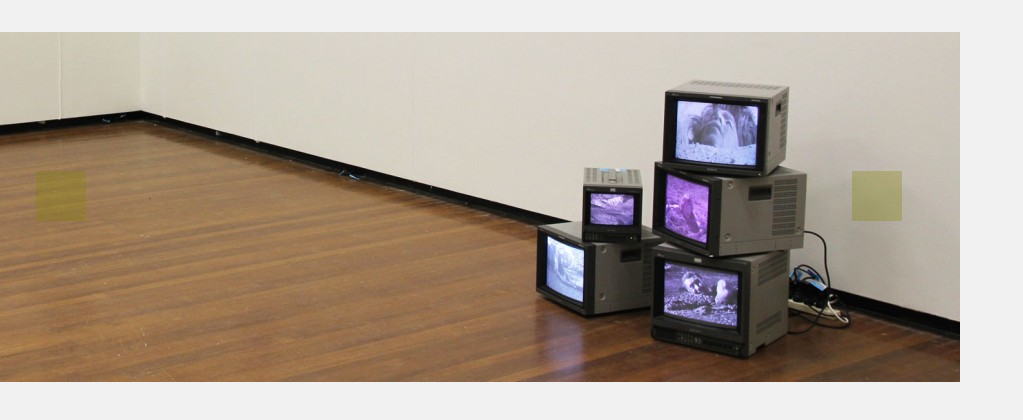
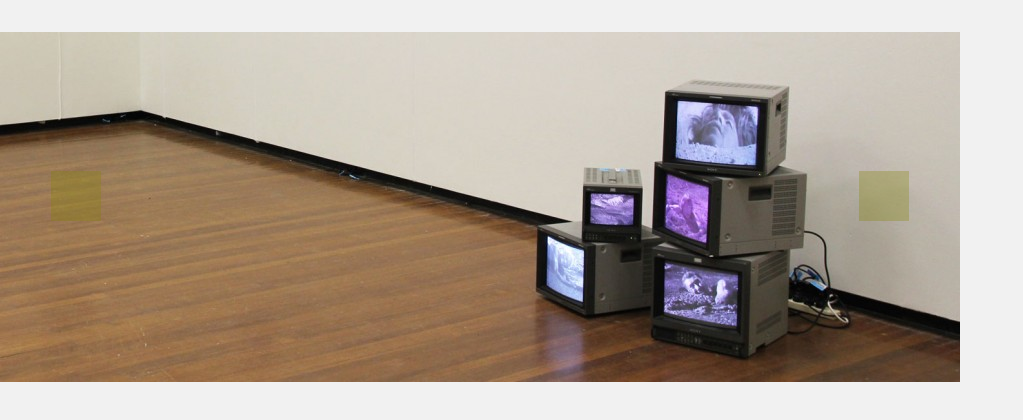
Before and after one commit to Stuff90/ileotest, a plain HTML site: page index.html in a window 1280 px wide. Shown: the whole page, without its empty margins (0-1023 px from the left). Drawn offline with nearby package versions, Linux system fonts and the light colour scheme.

Commit message:
css defects

```diff
--- a/assets/css/style.less
+++ b/assets/css/style.less
@@ -29,11 +29,17 @@ html {
 						height:50px;
 						top:50%;
 						left:50%;
-						margin:-25% 0 0 -25%;
+						zoom: 1;
+						margin:-25% 0 0 -20%;
 					}
 				}
 				> .left {
 					left:0;
+					> a {
+						left:auto;
+						right:50%;
+						margin:-25% -20% 0 0;
+					}
 				}
 				> .right {
 					right:0;
@@ -59,8 +65,11 @@ html {
 					zoom: 1;
 					> img {
 						height:100%;
+						position:relative;
+						left:0;
 					}
 					> div {
+						overflow:auto;
 						-moz-opacity:0;
 						-khtml-opacity:0;
 						-ms-filter:"alpha(opacity=0)";
@@ -100,6 +109,9 @@ html {
 		@media screen and (max-width:960px) {
 			#slider {
 				width:100%;
+				> #slidesWrapper > li > div {
+					left:0;
+				}
 			}
 		}
 	}
```
Also changed, not shown: assets/css/style.css.
